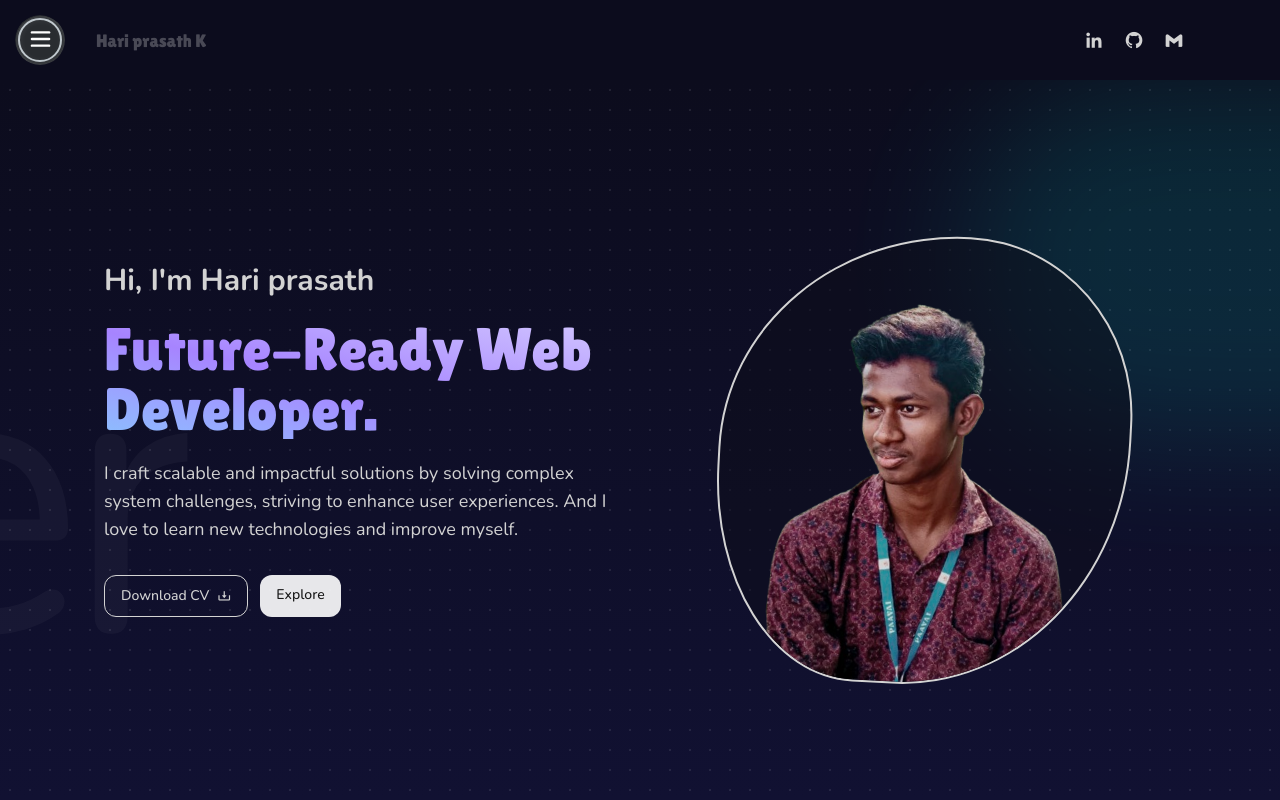
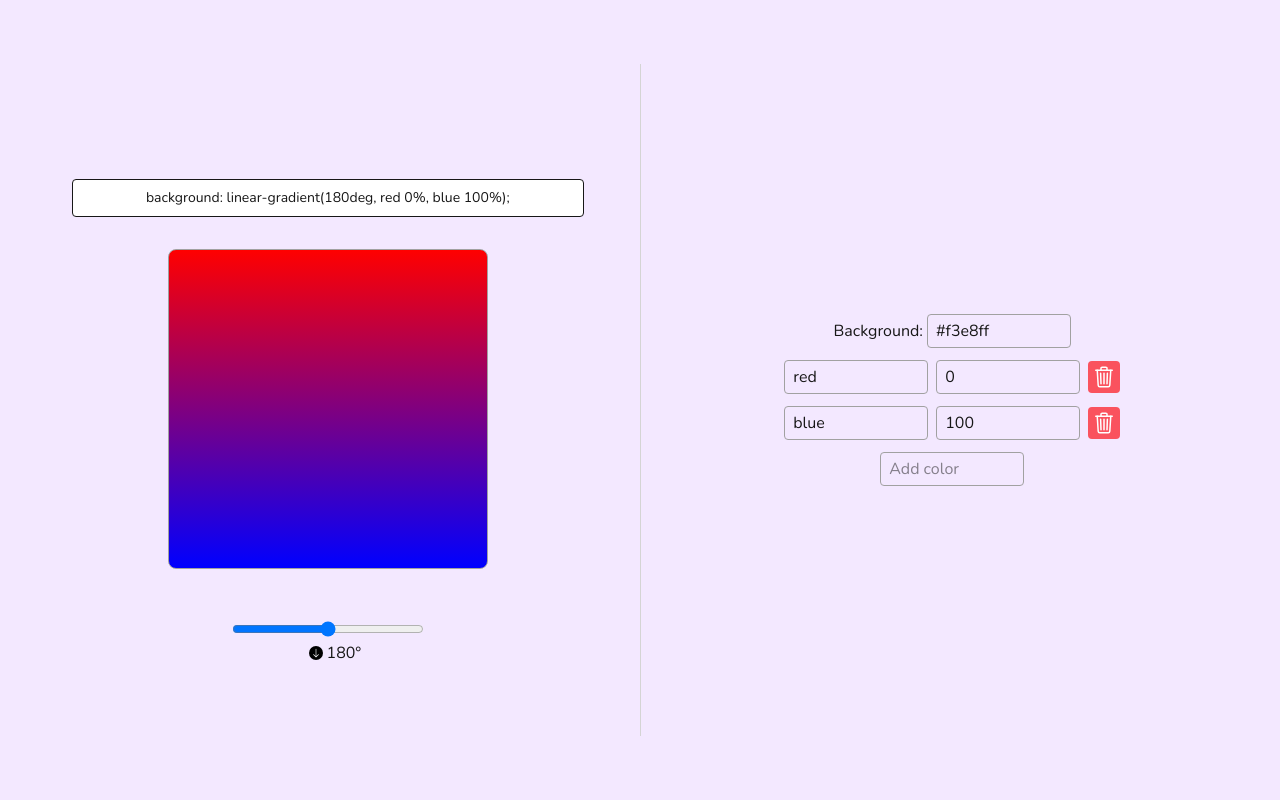
Before and after one commit to Hari-prasath-03/My-portfolio, a React (Vite) app: page /lg-css in a window 1280 px wide. Shown: the top 800 px of the page. Built offline with nearby package versions, Linux system fonts and the light colour scheme.

Commit message:
add a simple page

```diff
--- a/package.json
+++ b/package.json
@@ -17,7 +17,7 @@
     "react-dom": "^19.0.0",
     "react-icons": "^5.5.0",
     "react-intersection-observer": "^9.16.0",
-    "react-router-dom": "^7.6.0",
+    "react-router-dom": "^7.6.2",
     "sass": "^1.68.0",
     "tailwindcss": "^4.0.17"
   },
--- a/src/App.tsx
+++ b/src/App.tsx
@@ -1,25 +1,11 @@
-import Navbar from "./components/ui/Navbar";
-import Hero from "./components/pages/Hero";
-import About from "./components/pages/About";
-import Projects from "./components/pages/Projects";
-import Contact from "./components/pages/Contact";
-import Footer from "./components/pages/Footer";
-import Cursor from "./components/ui/Cursor";
+import { BrowserRouter } from "react-router-dom";
+import "./App.css";
+import AppRoutes from "./routes/AppRoutes";
 
-import "./App.css";
-
-const App = () => {
-  return (
-    <div>
-      <Cursor />
-      <Navbar />
-      <Hero />
-      <About />
-      <Projects />
-      <Contact />
-      <Footer />
-    </div>
-  );
-};
+const App = () => (
+  <BrowserRouter>
+    <AppRoutes />
+  </BrowserRouter>
+);
 
 export default App;
--- a/src/components/sub/Logo.tsx
+++ b/src/components/sub/Logo.tsx
@@ -1,5 +1,4 @@
 import { motion } from "framer-motion";
-import "../../css/Logo.scss";
 
 const Logo = () => {
   return (
@@ -8,9 +7,12 @@ const Logo = () => {
       initial={{ opacity: 0, scale: 0.3 }}
       animate={{ opacity: 1, scale: 1 }}
       transition={{ duration: 0.8 }}
-      className="flex items-center gap-4 logo cursor-pointer"
+      className="text-2xl font-primary font-bold cursor-pointer group"
     >
-      Hari prasath K
+      Port
+      <span className="text-primary/85 group-hover:text-primary transition-colors duration-300 ease-in">
+        folio
+      </span>
     </motion.a>
   );
 };
--- a/src/css/Logo.scss
+++ /dev/null
@@ -1,27 +0,0 @@
-.logo {
-  font-family: var(--font-secondary);
-  font-weight: 400;
-  font-size: 18px;
-  color: transparent;
-  background-image: linear-gradient(
-    120deg,
-    rgba(255, 255, 255, 0.25) 40%,
-    var(--color-primary) 50%,
-    rgba(255, 255, 255, 0.25) 60%
-  );
-  background-size: 400%;
-  -webkit-background-clip: text;
-  background-clip: text;
-  animation: shineText 12s linear infinite reverse;
-  position: relative;
-  z-index: 1;
-}
-
-@keyframes shineText {
-  0% {
-    background-position: -200%;
-  }
-  100% {
-    background-position: 200%;
-  }
-}
--- /dev/null
+++ b/src/pages/LinearGradient.tsx
@@ -0,0 +1,150 @@
+import { useEffect, useState } from "react";
+import { BsArrowUp } from "react-icons/bs";
+import { IoTrashOutline } from "react-icons/io5";
+
+const LinearGradient = () => {
+  const [deg, setdeg] = useState(180);
+  const [bg, setBg] = useState("#f3e8ff");
+  const [colors, setColors] = useState(["red", "blue"]);
+  const [colorPercent, setcolorPercent] = useState([0, 100]);
+
+  const handleAddColor = (color: string) => {
+    setColors([...colors, color]);
+    setcolorPercent([...colorPercent, 100 / (colors.length + 1)]);
+  };
+
+  const removeColor = (i: number) => {
+    if (colors.length <= 2) {
+      alert("Minimum 2 colors required");
+      return;
+    }
+    const newColors = [...colors];
+    const newColorPercent = [...colorPercent];
+    newColors.splice(i, 1);
+    newColorPercent.splice(i, 1);
+    setColors(newColors);
+    setcolorPercent(newColorPercent);
+  };
+
+  useEffect(() => {
+    const handleSetcolorPercent = () => {
+      if (colors.length > 2) {
+        const newPercentage = 100 / (colors.length - 1);
+        setcolorPercent(
+          colors.map((_, i) => Number((i * newPercentage).toFixed(0)))
+        );
+      }
+    };
+    handleSetcolorPercent();
+  }, [colors]);
+
+
+  return (
+    <div className="min-h-screen bg-purple-100 flex gap-20 sm:gap-0 flex-col sm:flex-row font-primary text-neutral-900 px-4 py-16">
+      {/* left */}
+      <div
+        style={{ background: bg }}
+        className="flex-1 flex flex-col gap-8 items-center justify-center"
+      >
+        <span className="mt-4 text-center bg-white px-4 py-2 rounded border text-sm w-full max-w-lg ">
+          background: linear-gradient({deg}deg,{" "}
+          {colors.map((color, i) => `${color} ${colorPercent[i]}%`).join(", ")}
+          );
+        </span>
+        <div
+          style={{
+            background: `linear-gradient(${deg}deg, ${colors
+              .map((color, i) => `${color} ${colorPercent[i]}%`)
+              .join(", ")})`,
+          }}
+          className="border border-neutral-400 w-full max-w-80 h-80 mx-5 rounded-lg"
+        />
+
+        <label
+          className="inline-flex relative items-center gap-2 mt-5"
+          htmlFor="deg"
+        >
+          <input
+            type="range"
+            name="deg"
+            id="deg"
+            min="0"
+            max="360"
+            value={deg}
+            onChange={(e) => setdeg(Number(e.target.value))}
+            className="min-w-48"
+          />
+          <span
+            style={{ left: `${(deg / 360) * 100 - 10}%` }}
+            className="absolute inline-flex items-center text-center top-5"
+          >
+            <BsArrowUp
+              size={14}
+              className="text-white bg-black rounded-full mr-1 p-0.5"
+              style={{ rotate: `${deg}deg` }}
+            />
+            <span>{deg}°</span>
+          </span>
+        </label>
+      </div>
+
+      {/* right */}
+      <div className="flex-1 border-0 sm:border-l border-neutral-300 flex flex-col gap-3 items-center justify-center">
+        <label className="inline-flex items-center gap-1">
+          <span>Background: </span>
+          <input
+            type="text"
+            value={bg}
+            className="border border-neutral-400 rounded px-2 py-1 w-36"
+            onChange={(e) => setBg(e.target.value)}
+          />
+        </label>
+        {colors.map((color, i) => (
+          <div key={i} className="flex items-center gap-2">
+            <input
+              type="text"
+              className="border border-neutral-400 rounded px-2 py-1 sm:w-36"
+              value={color}
+              onChange={(e) => {
+                const newColors = [...colors];
+                newColors[i] = e.target.value;
+                setColors(newColors);
+              }}
+            />
+            <input
+              type="number"
+              className="border border-neutral-400 rounded px-2 py-1 sm:w-36"
+              value={colorPercent[i].toFixed(0)}
+              min={0}
+              max={100}
+              onChange={(e) => {
+                const newColorPercent = [...colorPercent];
+                newColorPercent[i] = Number(e.target.value);
+                setcolorPercent(newColorPercent);
+              }}
+            />
+            <button className="cursor-pointer" onClick={() => removeColor(i)}>
+              <IoTrashOutline
+                size={32}
+                className="bg-red-500/80 p-1 rounded text-white"
+              />
+            </button>
+          </div>
+        ))}
+        <input
+          type="text"
+          className="border border-neutral-400 rounded px-2 py-1 w-36"
+          placeholder="Add color"
+          onKeyDown={(e) => {
+            if (e.key === "Enter") {
+              handleAddColor(e.currentTarget.value);
+              e.currentTarget.value = "";
+            }
+          }}
+        />
+      </div>
+    </div>
+  );
+};
+
+export default LinearGradient;
--- /dev/null
+++ b/src/pages/Portfolio.tsx
@@ -0,0 +1,24 @@
+import About from "../components/pages/About";
+import Contact from "../components/pages/Contact";
+import Footer from "../components/pages/Footer";
+import Hero from "../components/pages/Hero";
+import Projects from "../components/pages/Projects";
+import Cursor from "../components/ui/Cursor";
+import Navbar from "../components/ui/Navbar";
+
+
+const Portfolio = () => {
+  return (
+    <div>
+      <Cursor />
+      <Navbar />
+      <Hero />
+      <About />
+      <Projects />
+      <Contact />
+      <Footer />
+    </div>
+  );
+};
+
+export default Portfolio;
--- /dev/null
+++ b/src/routes/AppRoutes.tsx
@@ -0,0 +1,12 @@
+import { useRoutes } from "react-router-dom";
+import Portfolio from "../pages/Portfolio";
+import LinearGradient from "../pages/LinearGradient";
+
+const AppRoutes = () => {
+  return useRoutes([
+    { path: "/", element: <Portfolio /> },
+    { path: "/lg-css", element: <LinearGradient /> },
+  ]);
+};
+
+export default AppRoutes;
```
Also changed, not shown: 1 other file (tests, documents, lock files or other folders).
